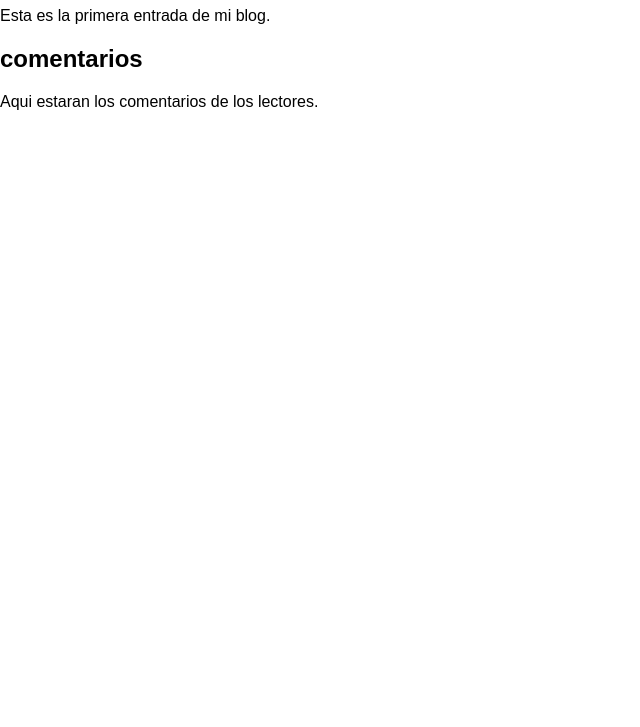
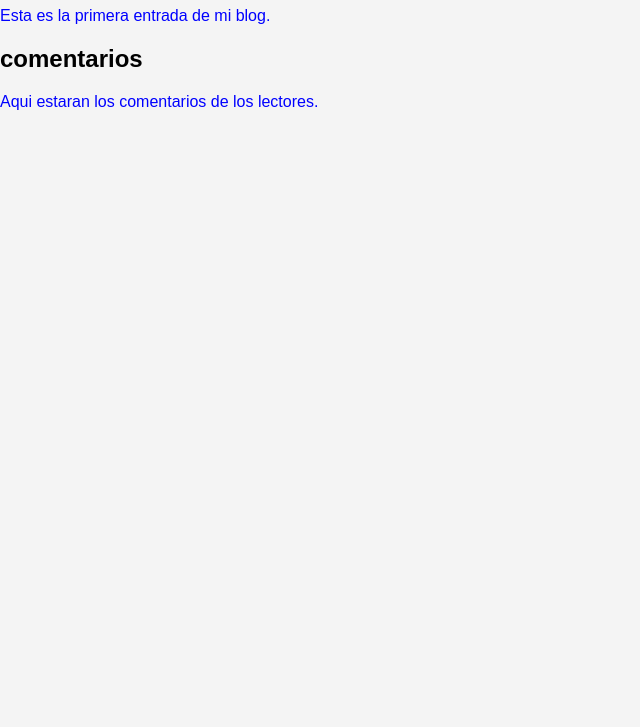
Before and after one commit to OrianaArroyo/blog_personal, a plain HTML site: page index.html in a window 1280 px wide. Shown: the part 73-800 px from the top of the page, without its empty margins (0-640 px from the left). Drawn offline with Linux system fonts and the light colour scheme.

Commit message:
Le coloqué un color azul a las letras

```diff
--- a/styles.css
+++ b/styles.css
@@ -1,6 +1,10 @@
 body{
 font-family: Arial, sans-serif;
-bacground-color: #f4f4f4;
+background-color: #f4f4f4;
 margin: 0;
 padding: 0;
 }
+
+p {
+    color: blue;
+}
```
